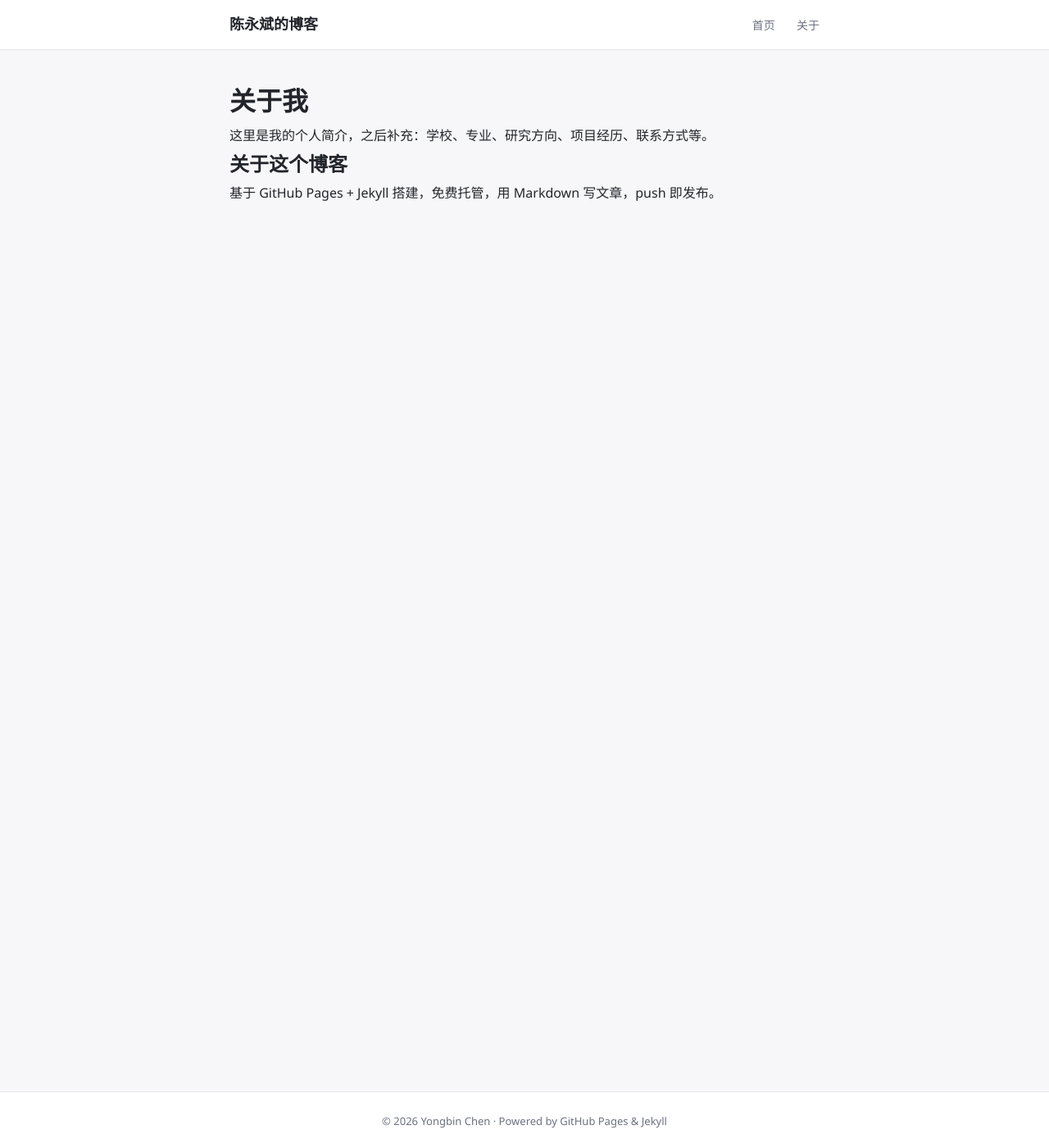
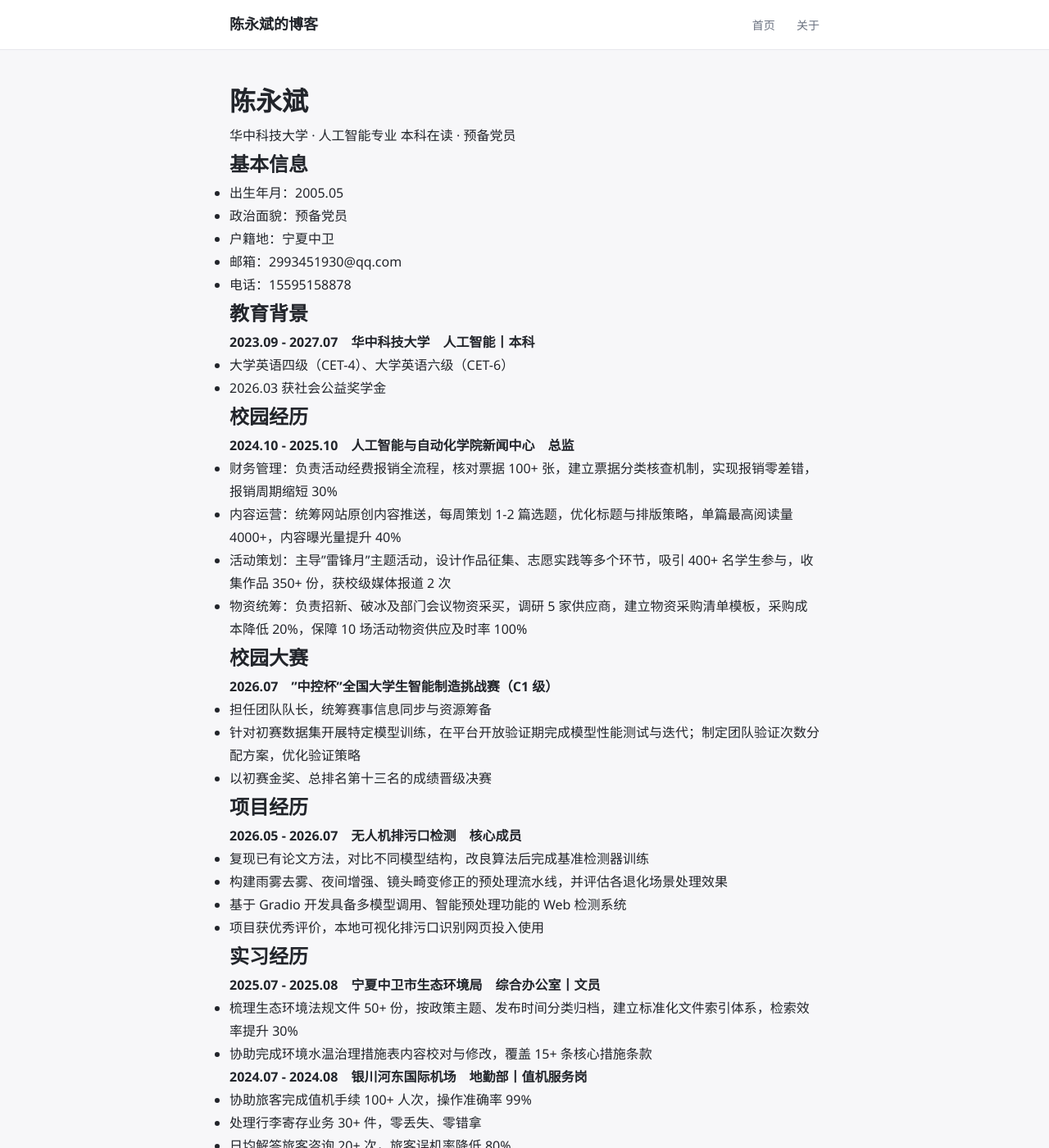
Before and after one commit to furthermoreover/furthermoreover.github.io, a Jekyll site: the page built from about.md, in a window 1280 px wide and 1400 px high. Shown: the whole window at 82% size. Built offline with Jekyll 4.4.1, drawn with Linux system fonts in a browser that asks for light colours; some of the changed text lies outside the part shown.

Commit message:
根据简历更新关于页

```diff
--- a/about.md
+++ b/about.md
@@ -2,9 +2,64 @@
 layout: default
 title: 关于
 ---
-# 关于我
 
-这里是我的个人简介，之后补充：学校、专业、研究方向、项目经历、联系方式等。
+# 陈永斌
+
+华中科技大学 · 人工智能专业 本科在读 · 预备党员
+
+## 基本信息
+
+- 出生年月：2005.05
+- 政治面貌：预备党员
+- 户籍地：宁夏中卫
+- 邮箱：2993451930@qq.com
+- 电话：15595158878
+
+## 教育背景
+
+**2023.09 - 2027.07　华中科技大学　人工智能丨本科**
+- 大学英语四级（CET-4）、大学英语六级（CET-6）
+- 2026.03 获社会公益奖学金
+
+## 校园经历
+
+**2024.10 - 2025.10　人工智能与自动化学院新闻中心　总监**
+- 财务管理：负责活动经费报销全流程，核对票据 100+ 张，建立票据分类核查机制，实现报销零差错，报销周期缩短 30%
+- 内容运营：统筹网站原创内容推送，每周策划 1-2 篇选题，优化标题与排版策略，单篇最高阅读量 4000+，内容曝光量提升 40%
+- 活动策划：主导"雷锋月"主题活动，设计作品征集、志愿实践等多个环节，吸引 400+ 名学生参与，收集作品 350+ 份，获校级媒体报道 2 次
+- 物资统筹：负责招新、破冰及部门会议物资采买，调研 5 家供应商，建立物资采购清单模板，采购成本降低 20%，保障 10 场活动物资供应及时率 100%
+
+## 校园大赛
+
+**2026.07　"中控杯"全国大学生智能制造挑战赛（C1 级）**
+- 担任团队队长，统筹赛事信息同步与资源筹备
+- 针对初赛数据集开展特定模型训练，在平台开放验证期完成模型性能测试与迭代；制定团队验证次数分配方案，优化验证策略
+- 以初赛金奖、总排名第十三名的成绩晋级决赛
+
+## 项目经历
+
+**2026.05 - 2026.07　无人机排污口检测　核心成员**
+- 复现已有论文方法，对比不同模型结构，改良算法后完成基准检测器训练
+- 构建雨雾去雾、夜间增强、镜头畸变修正的预处理流水线，并评估各退化场景处理效果
+- 基于 Gradio 开发具备多模型调用、智能预处理功能的 Web 检测系统
+- 项目获优秀评价，本地可视化排污口识别网页投入使用
+
+## 实习经历
+
+**2025.07 - 2025.08　宁夏中卫市生态环境局　综合办公室丨文员**
+- 梳理生态环境法规文件 50+ 份，按政策主题、发布时间分类归档，建立标准化文件索引体系，检索效率提升 30%
+- 协助完成环境水温治理措施表内容校对与修改，覆盖 15+ 条核心措施条款
+
+**2024.07 - 2024.08　银川河东国际机场　地勤部丨值机服务岗**
+- 协助旅客完成值机手续 100+ 人次，操作准确率 99%
+- 处理行李寄存业务 30+ 件，零丢失、零错拿
+- 日均解答旅客咨询 20+ 次，旅客误机率降低 80%
+
+## 技能
+
+- **语言**：CET-4 / CET-6，具备英语日常交流与职场沟通能力
+- **办公**：Word、Excel，掌握 PowerPoint 基础操作
+- **编程**：Python（可独立完成模型训练全流程），了解 Java / C 语言基础语法与面向对象编程
 
 ## 关于这个博客
 
```
